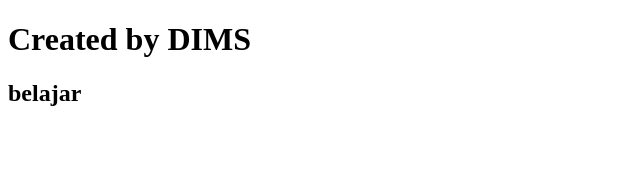
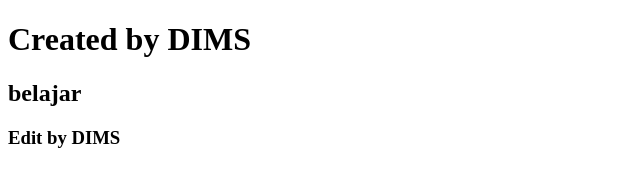
Before and after one commit to mehrief77/program_test, a plain HTML site: page index.html in a window 1280 px wide. Shown: the whole page, without its empty margins (0-640 px from the left). Drawn offline with Linux system fonts and the light colour scheme.

Commit message:
edit by dims

```diff
--- a/index.html
+++ b/index.html
@@ -9,5 +9,7 @@
 <body>
     <h1>Created by DIMS</h1>
 	<h2> belajar </h2>
+
+    <h3>Edit by DIMS</h3>
 </body>
 </html>
```
